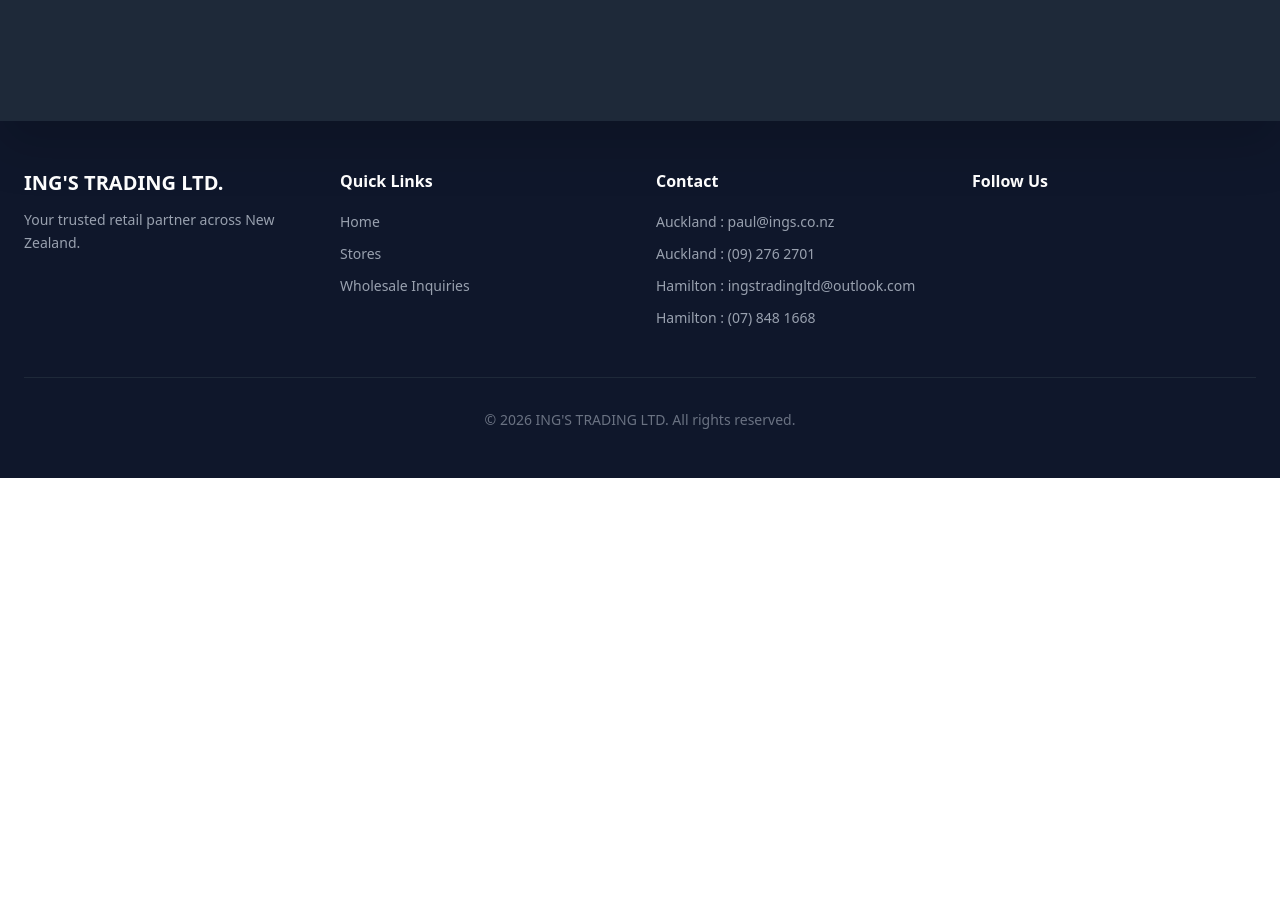
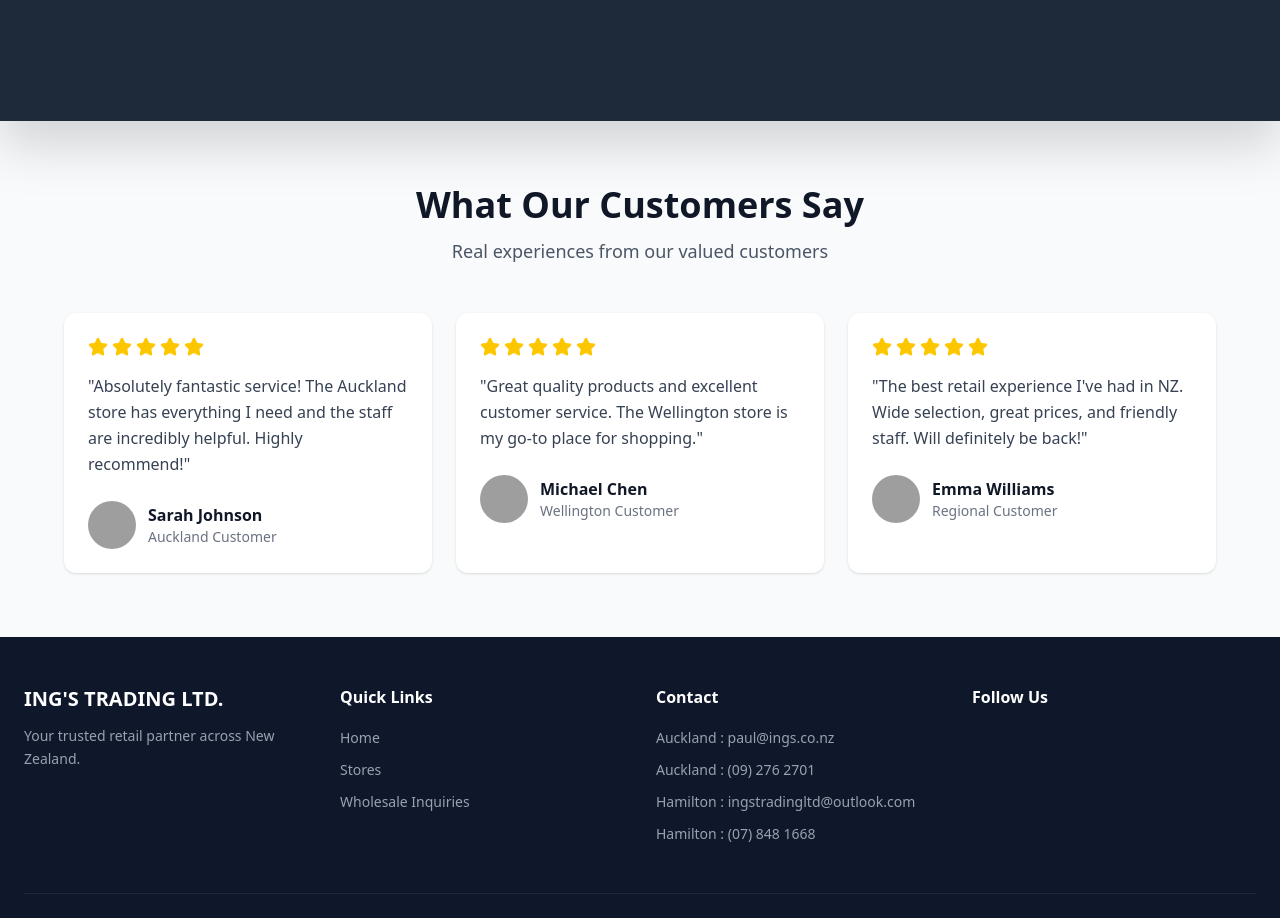
Before and after one commit to xipizy/ings-website, a React (Vite) app: page / in a window 1280 px wide. Shown: the part 1840-2758 px from the top of the page. Before the commit the page ends 2318 px from the top, so only its background shows below. Built offline with nearby package versions, Linux system fonts and the light colour scheme; grey boxes are pictures that could not be loaded.

Commit message:
ADded rewviews component.

```diff
--- a/src/components/home.jsx
+++ b/src/components/home.jsx
@@ -3,9 +3,10 @@ import locationIcon from '../assets/location.png';
 import wholesaleIcon from '../assets/wholesale.png';
 import checkIcon from '../assets/check.png';
 import mainImage from '../assets/main.png';
+import Reviews from './reviews';
 import { useEffect } from 'react';
 import Footer from './footer';
-import { Truck, ShieldCheck, Headphones } from 'lucide-react';
+import { Truck, ShieldCheck, Headphones,} from 'lucide-react';
 
 
 function Home() {
@@ -115,6 +116,7 @@ function Home() {
           </div>
         </div>
       </section>
+
       {/* News */}
       <div className="w-full h-[15vh] bg-linear-to-b from-white to-gray-800"></div>
       <div className="w-full h-[80vh] bg-gray-800 flex flex-col items-center drop-shadow-2xl">
@@ -159,6 +161,8 @@ function Home() {
           </div>
         </div>
       </div>
+      {/* Reviews Section */}
+      <Reviews/>
       <Footer/>
     </>
   )
--- /dev/null
+++ b/src/components/reviews.jsx
@@ -0,0 +1,73 @@
+import { Star } from 'lucide-react';
+
+export default function CustomerTestimonials() {
+  const testimonials = [
+    {
+      name: "Sarah Johnson",
+      location: "Auckland Customer",
+      rating: 5,
+      text: "Absolutely fantastic service! The Auckland store has everything I need and the staff are incredibly helpful. Highly recommend!",
+      avatar: "https://i.pravatar.cc/150?img=1"
+    },
+    {
+      name: "Michael Chen",
+      location: "Wellington Customer",
+      rating: 5,
+      text: "Great quality products and excellent customer service. The Wellington store is my go-to place for shopping.",
+      avatar: "https://i.pravatar.cc/150?img=13"
+    },
+    {
+      name: "Emma Williams",
+      location: "Regional Customer",
+      rating: 5,
+      text: "The best retail experience I've had in NZ. Wide selection, great prices, and friendly staff. Will definitely be back!",
+      avatar: "https://i.pravatar.cc/150?img=5"
+    }
+  ];
+
+  return (
+    <section className="py-16 px-6 bg-gray-50">
+      <div className="max-w-6xl mx-auto">
+        {/* Header */}
+        <div className="text-center mb-12">
+          <h2 className="text-4xl font-bold text-gray-900 mb-3">What Our Customers Say</h2>
+          <p className="text-gray-600 text-lg">
+            Real experiences from our valued customers
+          </p>
+        </div>
+
+        {/* Testimonials Grid */}
+        <div className="grid md:grid-cols-3 gap-6">
+          {testimonials.map((testimonial, index) => (
+            <div key={index} className="bg-white rounded-xl p-6 shadow-sm hover:shadow-md transition-shadow">
+              {/* Star Rating */}
+              <div className="flex gap-1 mb-4">
+                {[...Array(testimonial.rating)].map((_, i) => (
+                  <Star key={i} className="w-5 h-5 fill-yellow-400 text-yellow-400" />
+                ))}
+              </div>
+
+              {/* Testimonial Text */}
+              <p className="text-gray-700 leading-relaxed mb-6">
+                "{testimonial.text}"
+              </p>
+
+              {/* Customer Info */}
+              <div className="flex items-center gap-3">
+                <img
+                  src={testimonial.avatar}
+                  alt={testimonial.name}
+                  className="w-12 h-12 rounded-full object-cover"
+                />
+                <div>
+                  <p className="font-semibold text-gray-900">{testimonial.name}</p>
+                  <p className="text-sm text-gray-500">{testimonial.location}</p>
+                </div>
+              </div>
+            </div>
+          ))}
+        </div>
+      </div>
+    </section>
+  );
+}
```
